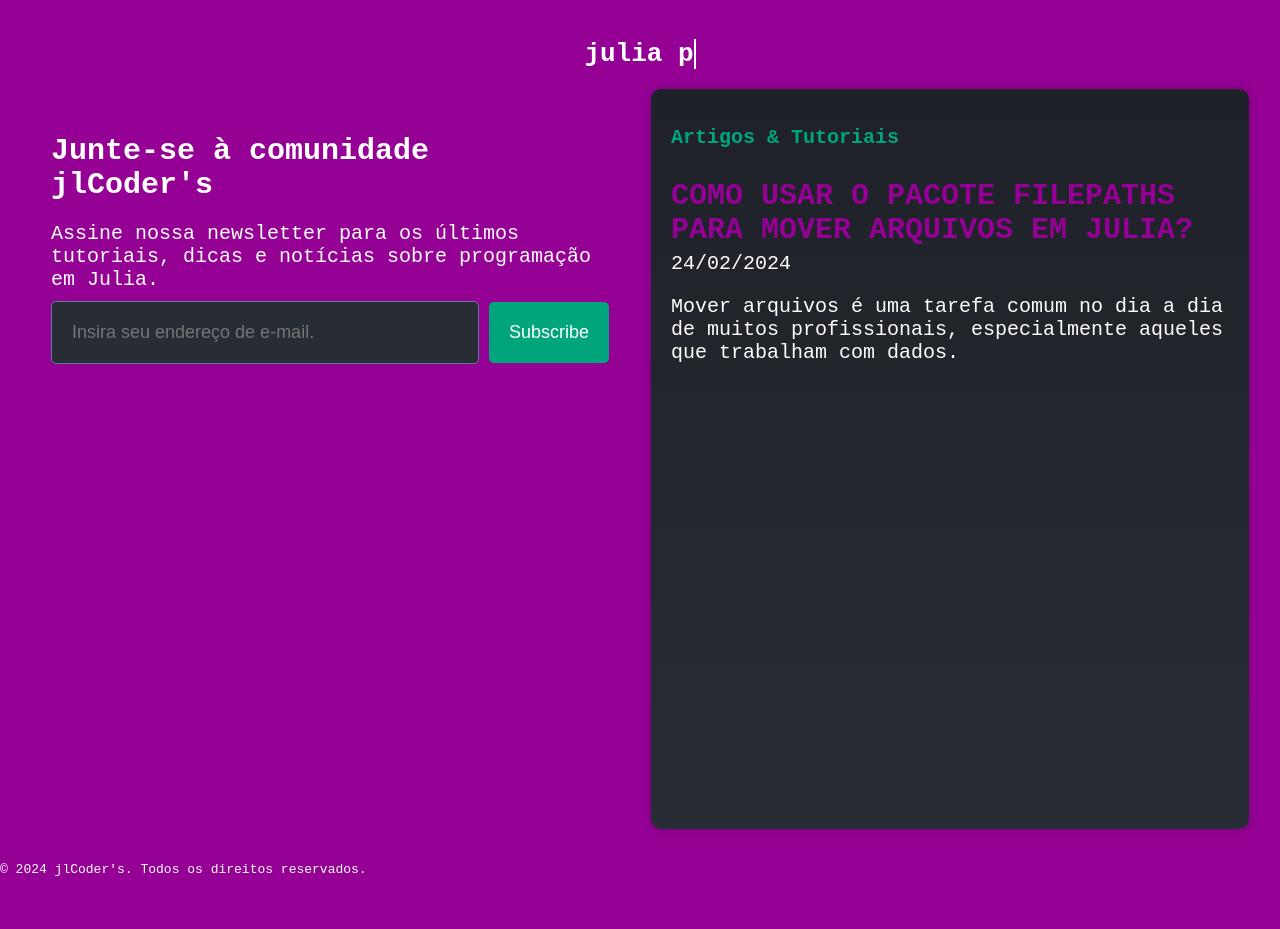
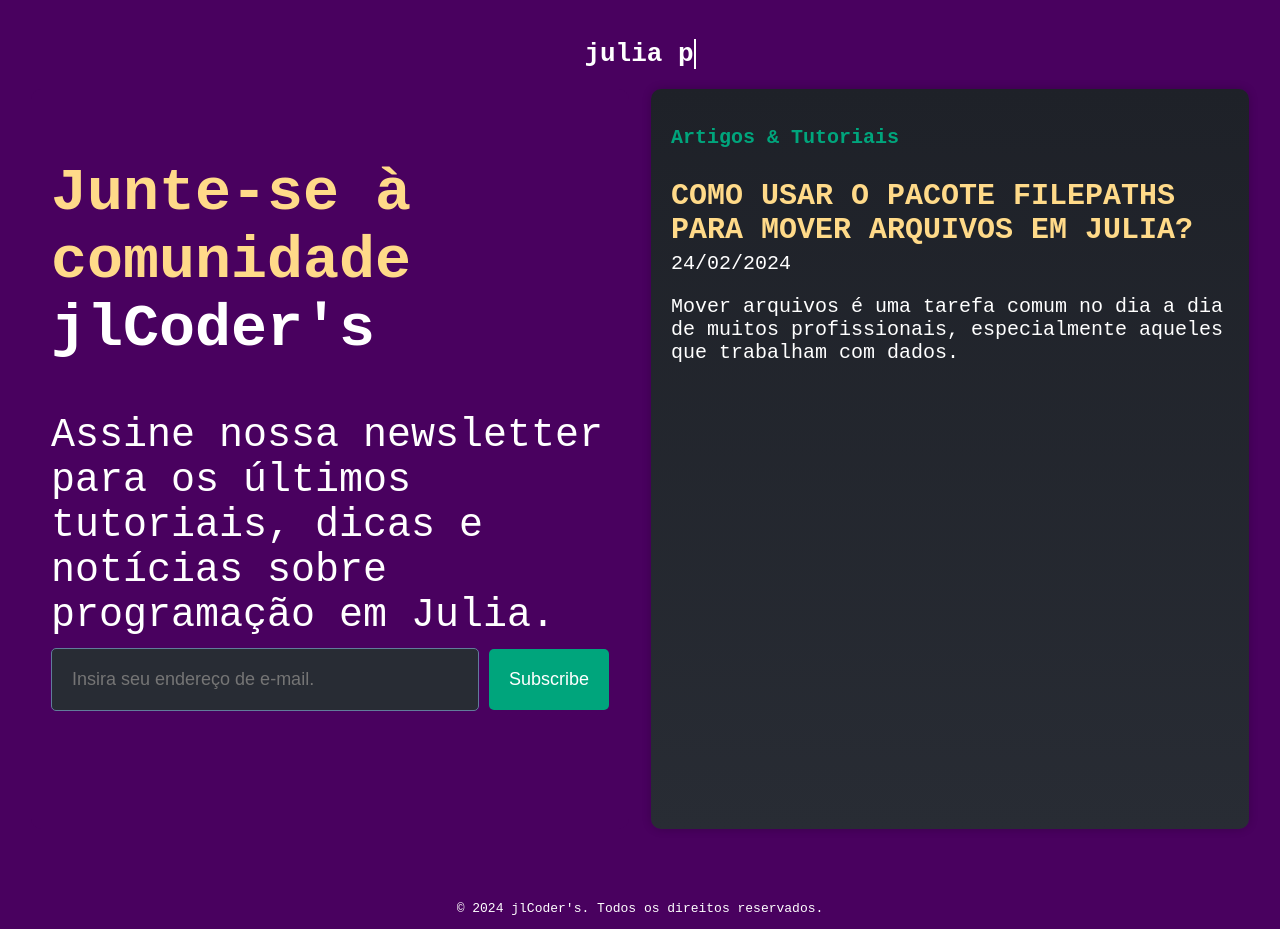
Before and after one commit to dantebertuzzi/jlcoders, a plain HTML site: page index.html in a window 1280 px wide. Before the commit the page ends 890 px from the top, so only its background shows below. Drawn offline with Linux system fonts and the light colour scheme.

Commit message:
Update style.css
saindo do pilot

```diff
--- a/style.css
+++ b/style.css
@@ -3,7 +3,7 @@ body {
   font-family: monospace;
   margin: 0;
   padding: 0;
-  background-color: #940194; /* Julia purple */
+  background-color: #49015f; /* Julia purple */
   color: #ffffff; /* Julia white */
 }
 
@@ -31,14 +31,17 @@ main {
 /* Email subscription */
 .email-subscription {
   width: 45%;
-  background-color: #940194; /* Darker purple */
+  background-color: #49015f; /* Darker purple */
   border-radius: 10px;
   padding: 20px;
  /* box-shadow: 0 0 10px rgba(0, 0, 0, 0.2);*/
-  font-size: 20px;
+  font-size: 40px;
 }
 
-.email-subscription h2,
+.email-subscription h2 {
+  color: #ffda89;
+}
+
 .email-subscription p {
   margin-bottom: 10px;
 }
@@ -98,7 +101,7 @@ main {
 .article-container h3 {
   font-weight: bold;
   margin-bottom: 5px;
-  color: #940194;
+  color: #ffda89;
   font-size: 30px;
 }
 
@@ -106,8 +109,8 @@ main {
 
 /* Typewriter effect for title */
 body {
-  background-color:#940194;
-  color:#940194;
+  background-color:#49015f;
+  color:#49015f;
   padding-top:3em;
   font-family: monospace;
 }
@@ -121,11 +124,11 @@ body {
 }
 
 ::-webkit-scrollbar-track {
-  background-color: #617C9A; /* Cor do fundo da barra de rolagem */
+  background-color: #282c34; /* Cor do fundo da barra de rolagem */
 }
 
 ::-webkit-scrollbar-thumb {
-  background-color: #282c34; /* Cor da alça (barra) da rolagem */
+  background-color: #617C9A; /* Cor da alça (barra) da rolagem */
 }
 
 
@@ -134,3 +137,11 @@ body {
   color: #617C9A;
   margin-left: 10px;
 }
+
+footer {
+  background-color:#49015f;
+  color:#ffffff;
+  padding-top:3em;
+  font-family: monospace;
+  text-align: center;
+}
```
